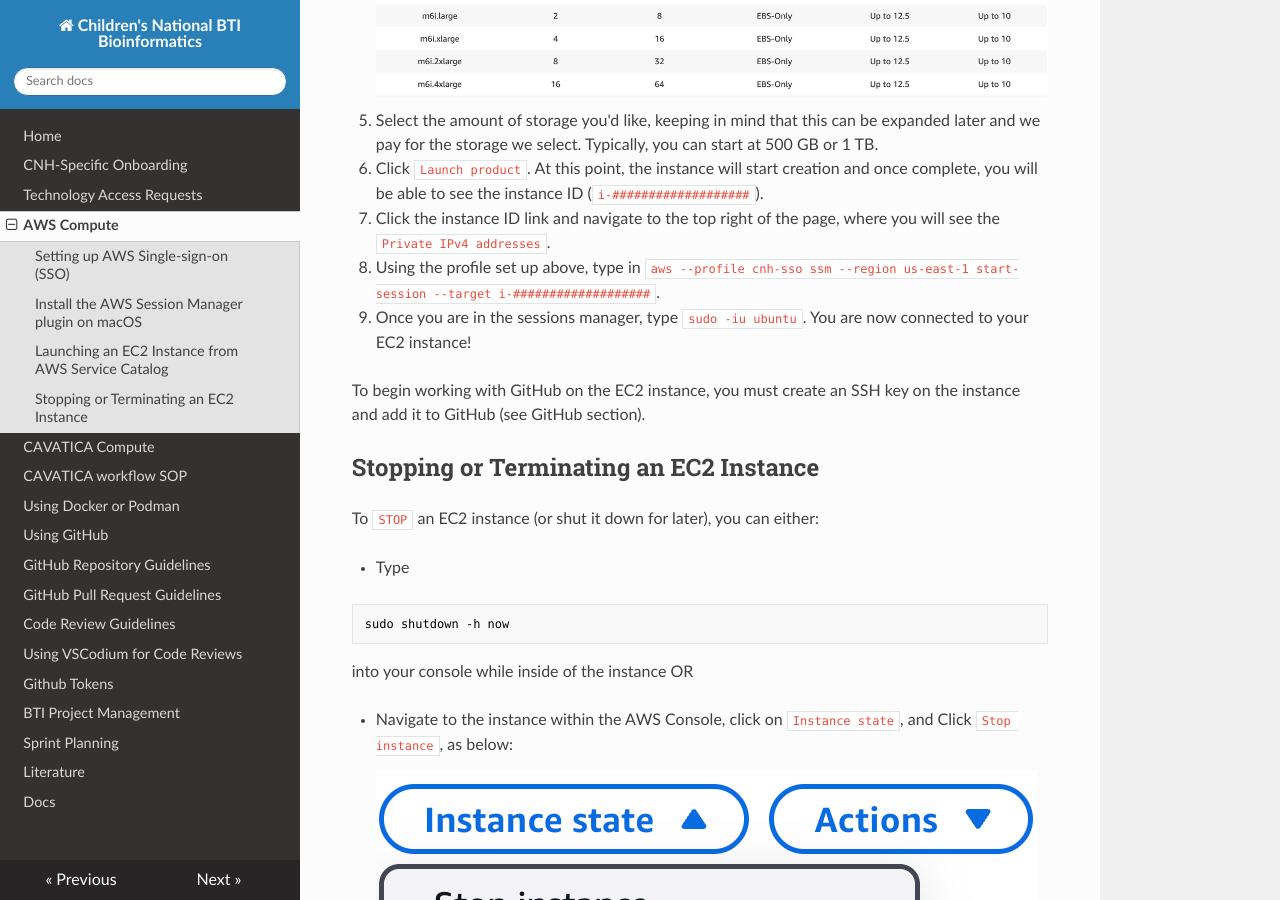
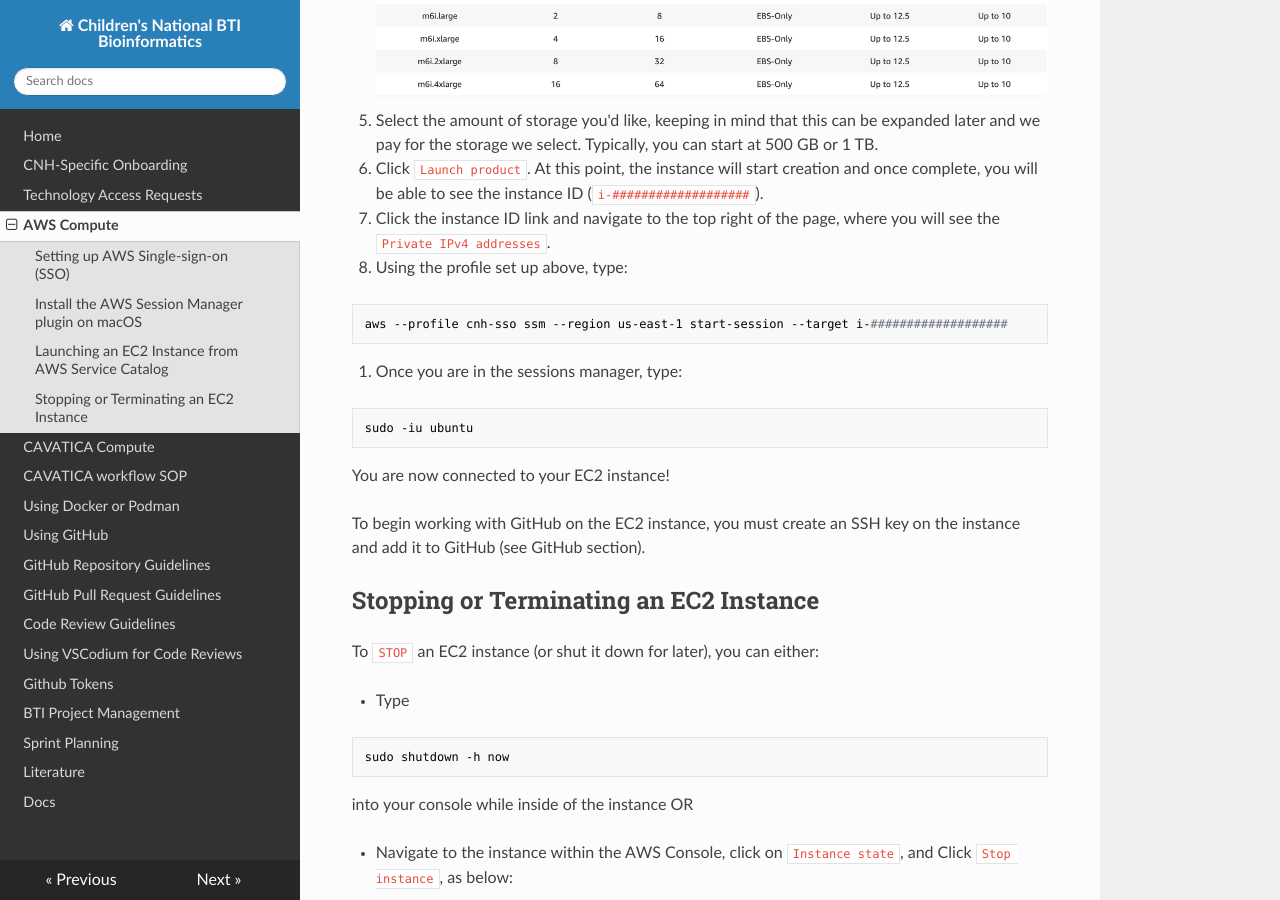
Before and after one commit to childrens-bti/bti-bfx-docs, an MkDocs documentation site: the page built from docs/aws.md, in a window 1280 px wide and 900 px high, scrolled down 1198 px. Built offline with MkDocs 1.6.1, drawn with Linux system fonts in a browser that asks for light colours; nearby versions of some CDN libraries.

Commit message:
update spacing, code blocks

````diff
--- a/docs/aws.md
+++ b/docs/aws.md
@@ -57,8 +57,18 @@ Typically, you can start at 500 GB or 1 TB.
 6. Click `Launch product`.
 At this point, the instance will start creation and once complete, you will be able to see the instance ID (`i-###################`).
 7. Click the instance ID link and navigate to the top right of the page, where you will see the `Private IPv4 addresses`.
-8. Using the profile set up above, type in `aws --profile cnh-sso ssm --region us-east-1 start-session --target i-###################`.
-9. Once you are in the sessions manager, type `sudo -iu ubuntu`.
+8. Using the profile set up above, type:
+
+```bash
+aws --profile cnh-sso ssm --region us-east-1 start-session --target i-###################
+```
+
+9. Once you are in the sessions manager, type:
+
+```bash
+sudo -iu ubuntu
+```
+
 You are now connected to your EC2 instance!
 
 To begin working with GitHub on the EC2 instance, you must create an SSH key on the instance and add it to GitHub (see GitHub section).
````
